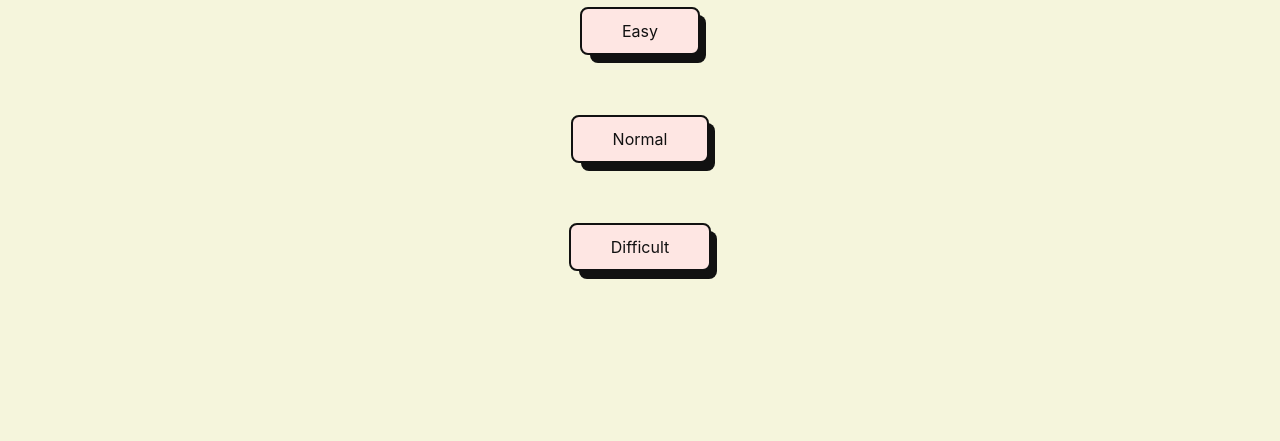
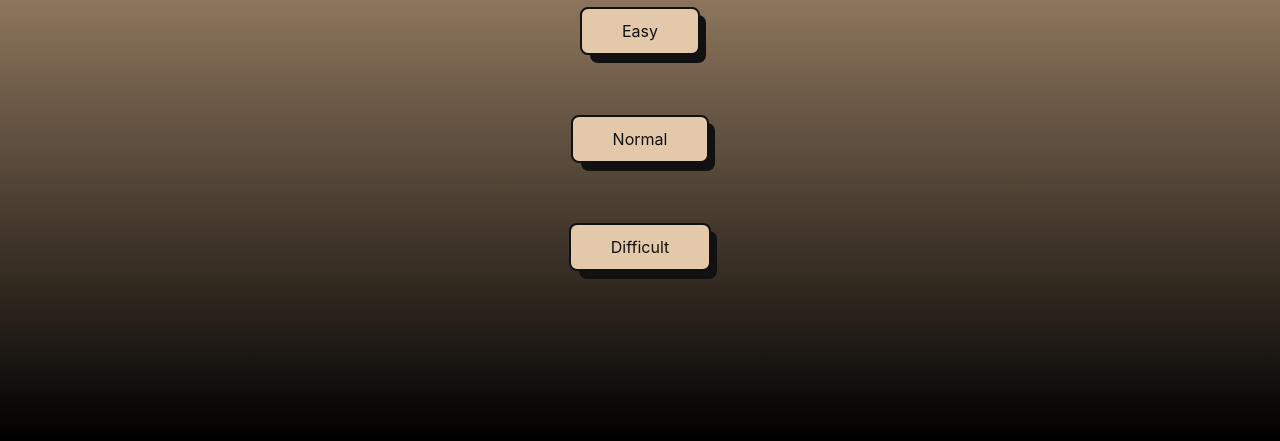
Before and after one commit to Kobesterzz/stickyType, a plain HTML site: page index.html in a window 1280 px wide. Shown: the part 359-800 px from the top of the page. Drawn offline with nearby package versions, Linux system fonts and the light colour scheme.

Commit message:
put a gradient in the backgroung and added a anchor tag to the buttons

```diff
--- a/index.html
+++ b/index.html
@@ -18,9 +18,9 @@
         <h1>Choose Your Difficulty</h1>
         <div class="Difficulty-Buttons">
 
-            <button class="Difficulty-Button1">Easy</button>
-            <button class="Difficulty-Button2">Normal</button>
-            <button class="Difficulty-Button3">Difficult</button>
+            <a href="./TypeingPage.html"><button class="Difficulty-Button1">Easy</button></a>
+            <a href="./TypeingPage.html"><button class="Difficulty-Button2">Normal</button></a>
+            <a href="./TypeingPage.html"><button class="Difficulty-Button3">Difficult</button></a>
 
         </div>
     </div>
--- a/styles.css
+++ b/styles.css
@@ -1,5 +1,13 @@
-html{
-  background-color: beige;
+html {
+  background: linear-gradient( to bottom, rgb(255, 212, 167), rgb(0, 0, 0));
+  background-repeat: no-repeat;
+  background-size: cover;
+  width: 100%;
+  height: 100%;
+}
+
+a{
+ text-decoration: none;
 }
 
 .homePage-quotes{
@@ -18,6 +26,7 @@ html{
   align-items:center;
   flex-direction: column;
   margin-top:120px;
+  font-family: SF pro;
 }
 
 .Difficulty-Buttons{
@@ -33,7 +42,7 @@ html{
 /* Button1*/
 .Difficulty-Button1 {
   align-items: center;
-  background-color: #fee6e3;
+  background-color: #e4c8aa;
   border: 2px solid #111;
   border-radius: 8px;
   box-sizing: border-box;
@@ -92,7 +101,7 @@ html{
 /* Button2 */
 .Difficulty-Button2 {
   align-items: center;
-  background-color: #fee6e3;
+  background-color: #e4c8aa;
   border: 2px solid #111;
   border-radius: 8px;
   box-sizing: border-box;
@@ -151,7 +160,7 @@ html{
 /* Button3*/
 .Difficulty-Button3 {
   align-items: center;
-  background-color: #fee6e3;
+  background-color: #e4c8aa;
   border: 2px solid #111;
   border-radius: 8px;
   box-sizing: border-box;
```
